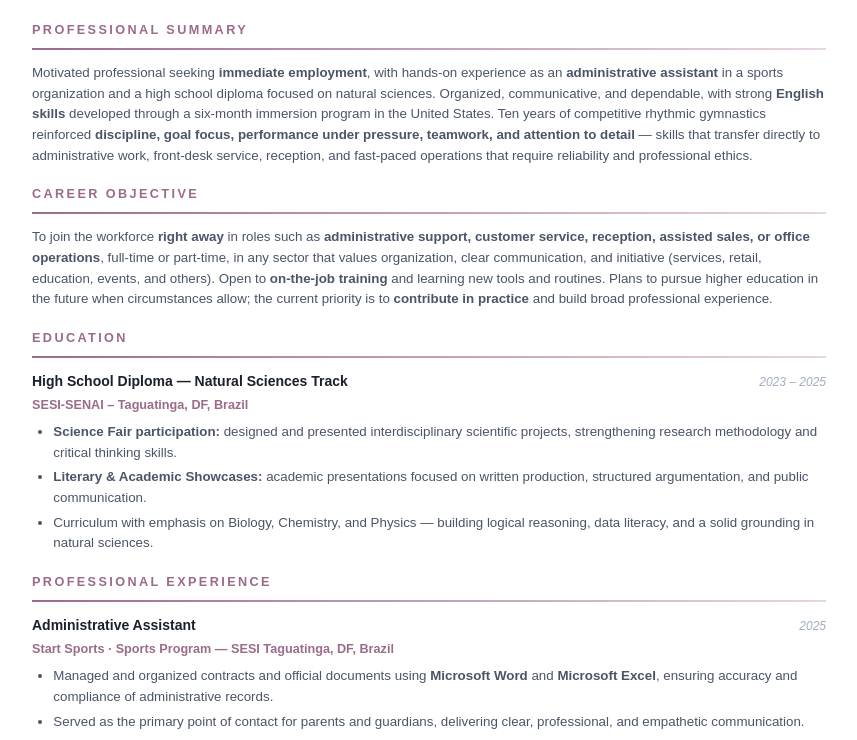
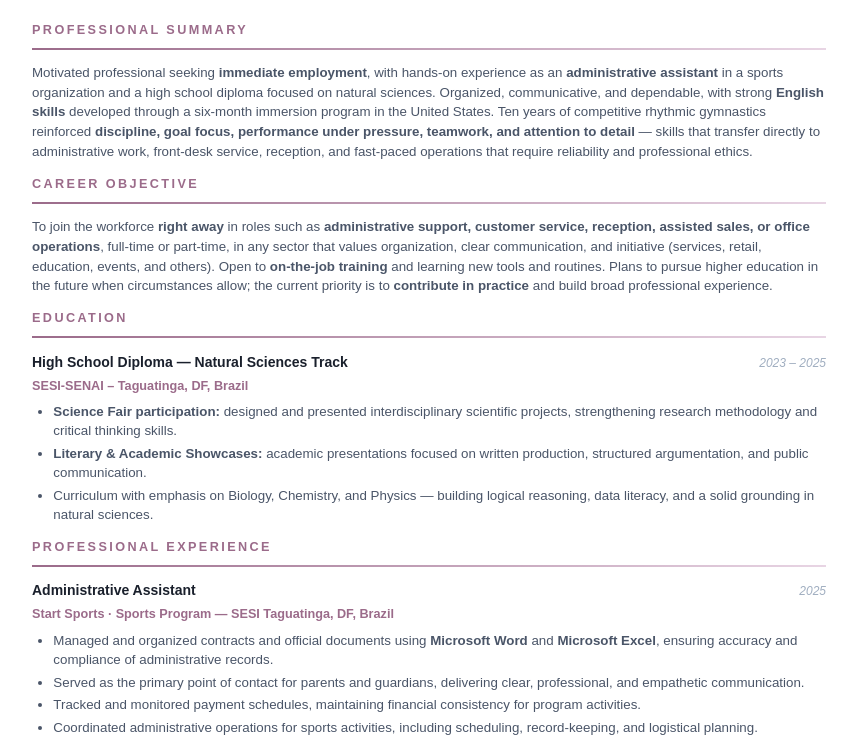
Before and after one commit to kawehenri/curriculo, a website: page MARY/en/index.html in a window 1280 px wide. Shown: the part 168-908 px from the top of the page, without its empty margins (211-1068 px from the left). Drawn offline with Linux system fonts and the light colour scheme.

Commit message:
Update Maryana Cardoso's CVs (EN & PT) with formatting improvements, section adjustments, and enhanced clarity in professional experience and skills. Modify HTML styles for better readability.

```diff
--- a/MARY/en/index.html
+++ b/MARY/en/index.html
@@ -57,8 +57,8 @@
   p {
     font-size: 10pt;
     color: #4a5568;
-    line-height: 1.55;
-    margin-bottom: 4pt;
+    line-height: 1.48;
+    margin-bottom: 3pt;
   }
 
   ul {
@@ -69,8 +69,8 @@
   ul li {
     font-size: 10pt;
     color: #4a5568;
-    line-height: 1.55;
-    margin-bottom: 3pt;
+    line-height: 1.45;
+    margin-bottom: 2.5pt;
   }
 
   /* ======== SECTION DIVIDER ======== */
@@ -133,8 +133,7 @@
 
   /* ======== SECTIONS ======== */
   section {
-    margin-bottom: 14pt;
-    page-break-inside: avoid;
+    margin-bottom: 10pt;
   }
 
   /* ======== ENTRY HEADER ======== */
```
Also changed, not shown: MARY/pt/index.html (+5 -6 lines), 4 other files.
